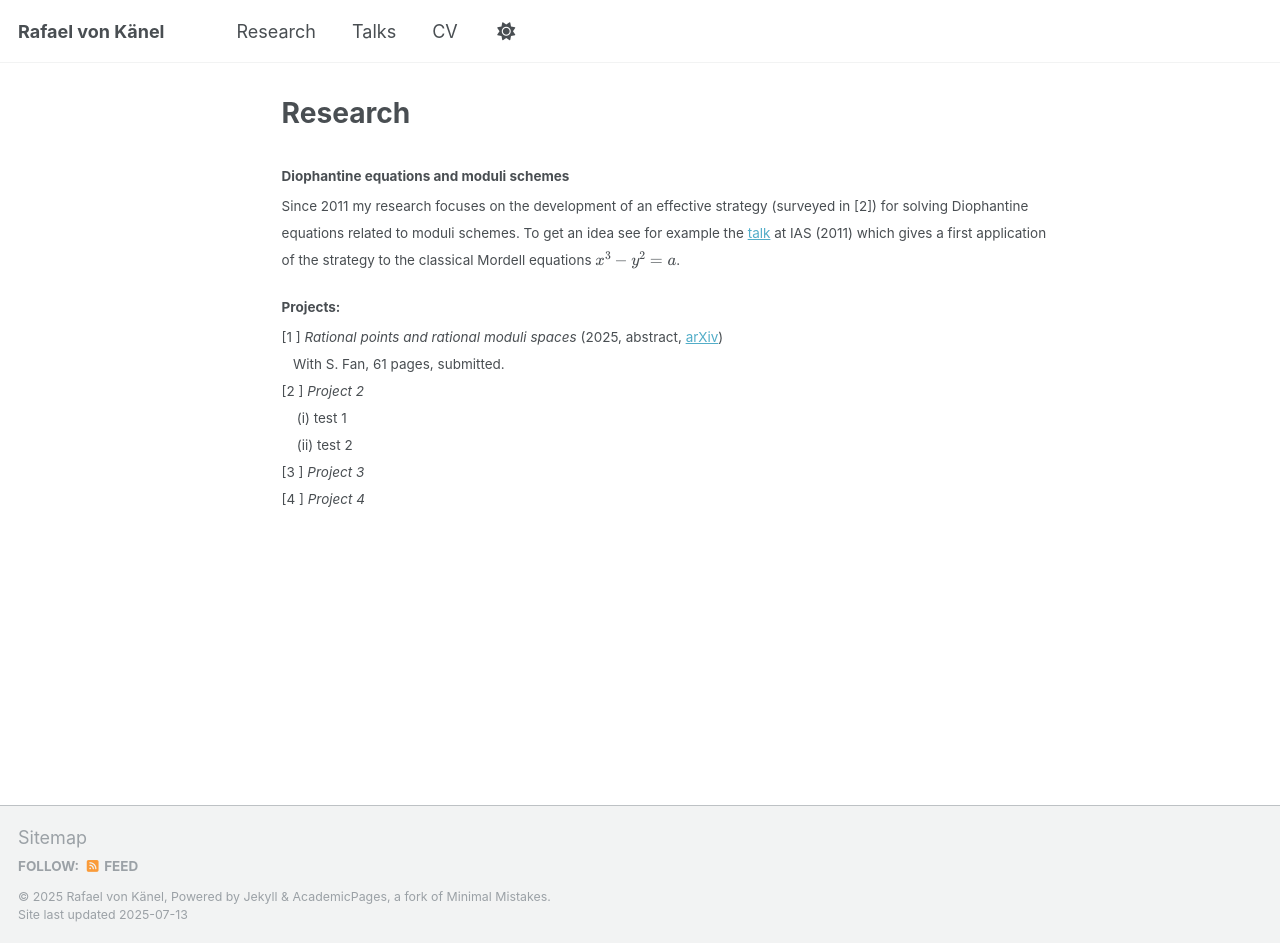
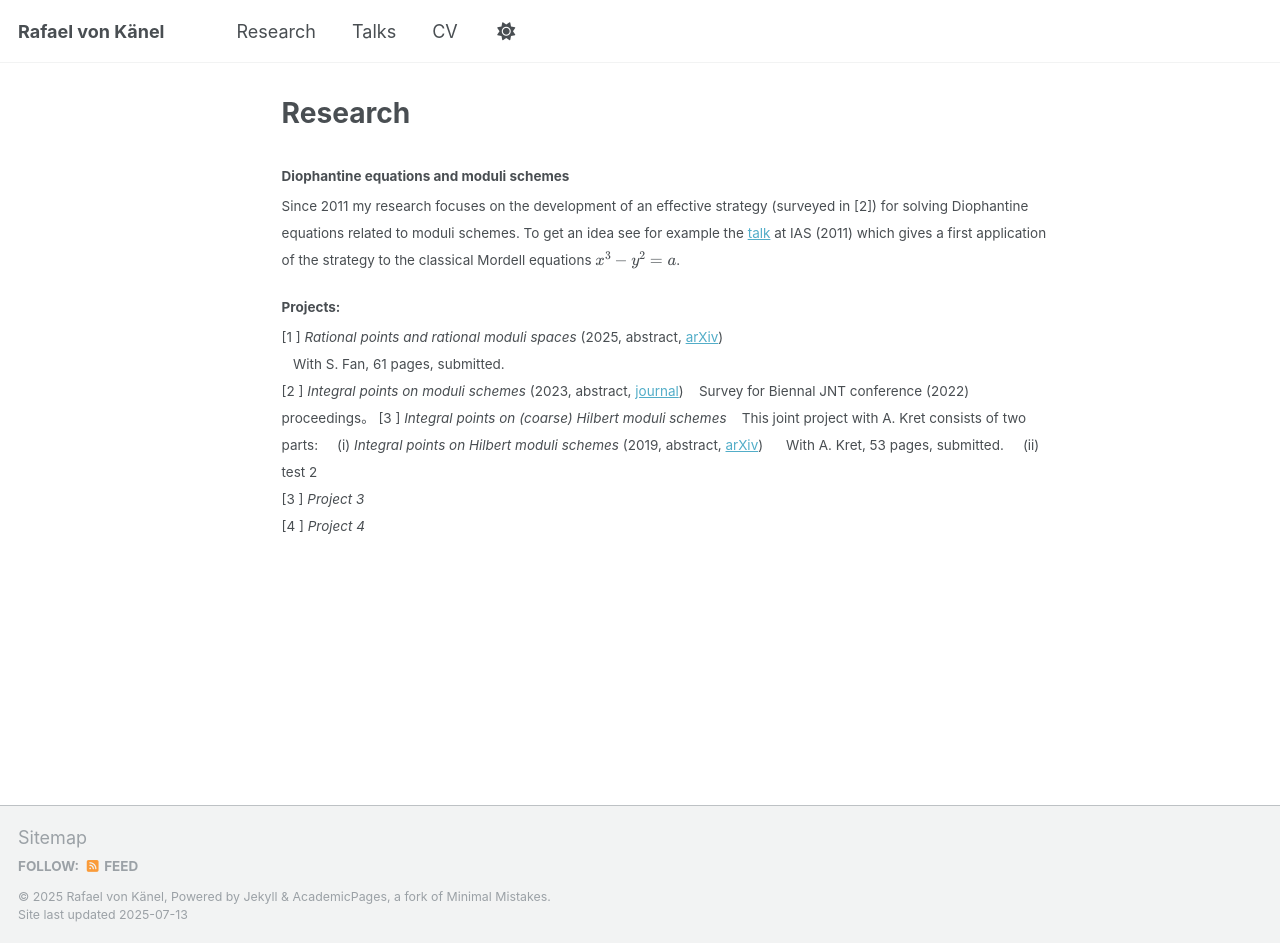
Before and after one commit to rafaelvonkanel/rafaelvonkanel.github.io, a Jekyll site: the page built from _pages/research.md, in a window 1280 px wide and 943 px high. Built offline with Jekyll 4.4.1, drawn with Linux system fonts in a browser that asks for light colours; a script that is not in the unit is left out.

Commit message:
Update research.md

```diff
--- a/_pages/research.md
+++ b/_pages/research.md
@@ -12,8 +12,12 @@ author_profile: false
 <small>
 [1 ] *Rational points and rational moduli spaces* (2025, abstract<!--(../_research/proj1.md)-->, [arXiv](https://arxiv.org/pdf/2501.17155))
 &nbsp;&nbsp; With S. Fan, 61 pages, submitted.
-[2 ] *Project 2*
-&nbsp;&nbsp;&nbsp; (i) test 1
+[2 ] *Integral points on moduli schemes*  (2023, abstract, [journal](https://www.sciencedirect.com/science/article/abs/pii/S0022314X24001744))
+&nbsp;&nbsp; Survey for Biennal JNT conference (2022) proceedings。
+[3 ] *Integral points on (coarse) Hilbert moduli schemes*
+&nbsp;&nbsp; This joint project with A. Kret consists of two parts:
+&nbsp;&nbsp;&nbsp; (i) *Integral points on Hilbert moduli schemes* (2019, abstract, [arXiv](https://arxiv.org/abs/1904.03503))
+&nbsp;&nbsp;&nbsp;&nbsp; With A. Kret, 53 pages, submitted.
 &nbsp;&nbsp;&nbsp; (ii) test 2
 [3 ] *Project 3*
 [4 ] *Project 4*
```
